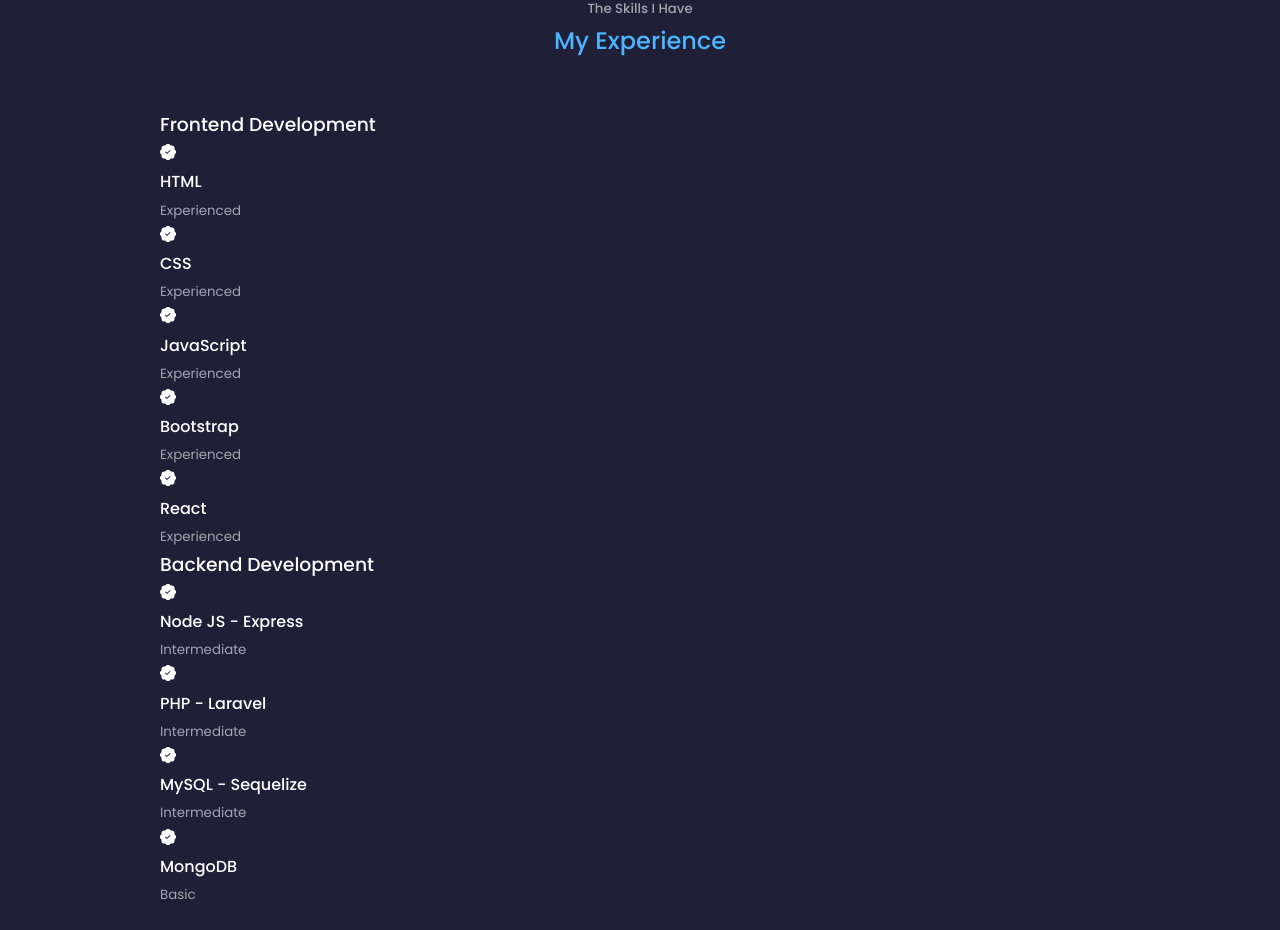
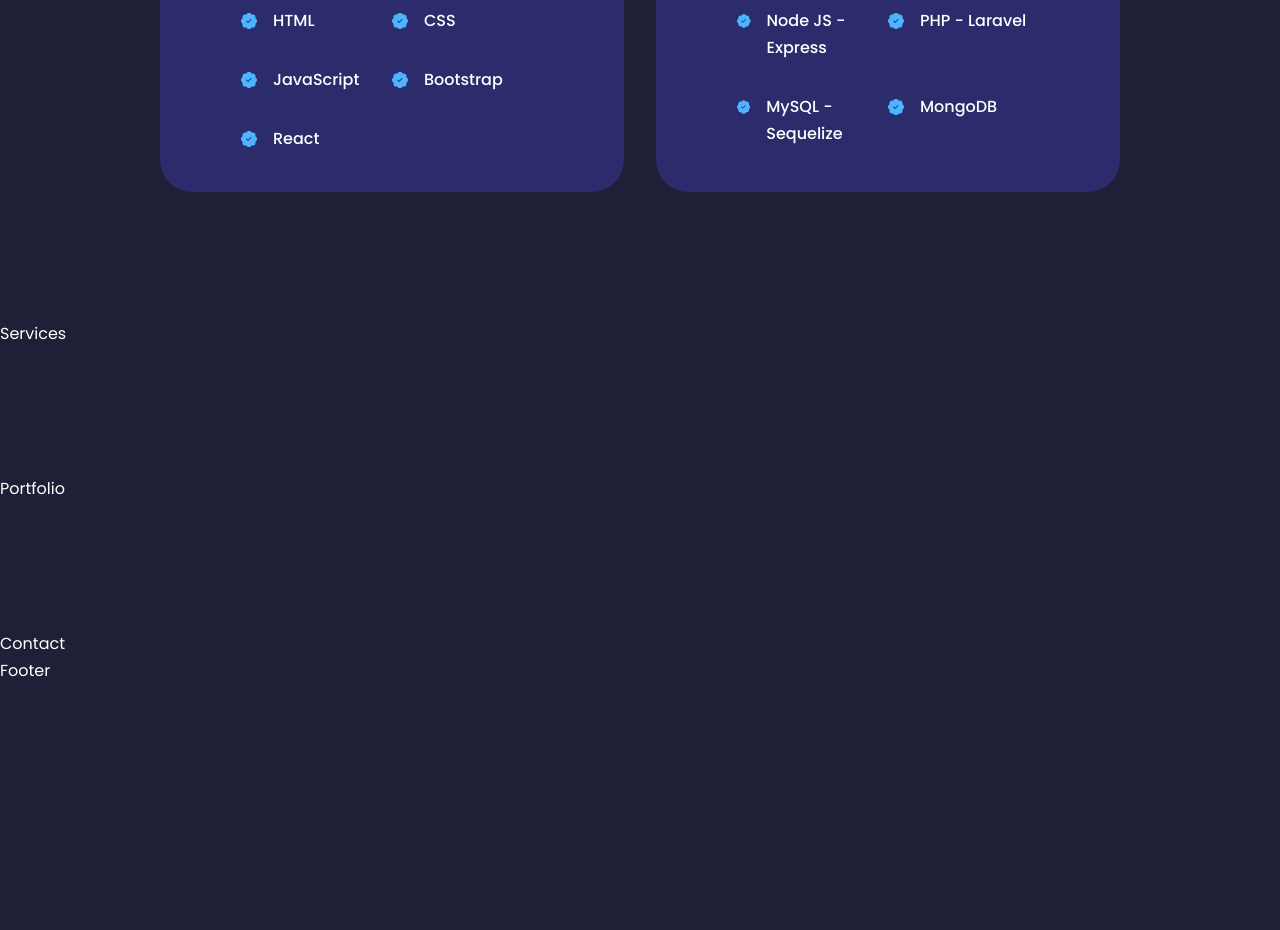
Before and after one commit to RamonFolguera/my-react-personal-portfolio-website, a React (Vite) app: page / in a window 1280 px wide. Shown: the part 1858-2788 px from the top of the page. After the commit the page ends 2542 px from the top, so only its background shows below. Built offline with nearby package versions, Linux system fonts and the light colour scheme.

Commit message:
feat: created experience section component and css styles

```diff
--- a/src/components/experience/Experience.css
+++ b/src/components/experience/Experience.css
@@ -0,0 +1,70 @@
+.experience_container {
+    display: grid;
+    grid-template-columns: 1fr 1fr;
+    gap: 2rem;
+}
+
+.experience_container > div {
+    background: var(--color-bg-variant);
+    padding: 2.4rem 5rem;
+    border-radius: 2rem;
+    border: 1px solid transparent;
+    transition: var(--transition);
+}
+
+.experience_container > div:hover {
+    background: transparent;
+    border-color: var(--color-primary-variant);
+    cursor:default;
+}
+
+.experience_container > div h3 {
+    text-align: center;
+    margin-bottom: 2rem;
+    color: var(--color-primary);
+}
+
+.experience_content {
+    display: grid;
+    grid-template-columns: 1fr 1fr;
+    row-gap: 2rem;
+}
+
+.experience_details {
+    display:flex;
+    gap: 1rem;
+}
+
+.experience_details-icons {
+    margin-top: 6px;
+    color: var(--color-primary);
+}
+
+@media screen and (max-width: 1024px) {
+
+    .experience_container {
+        grid-template-columns: 1fr;
+    }
+
+    .experience_container > div {
+        width: 80%;
+        padding: 2rem;
+        margin: 0 auto;
+    }
+
+    .experience_content {
+        padding: 1rem;
+    }
+
+  }
+
+  @media screen and (max-width: 600px) {
+    .experience_container {
+        gap: 1rem;
+    }
+
+    .experience_container > div {
+        width: 100%;
+        padding: 3rem 1rem;
+    }
+  }
--- a/src/components/experience/Experience.jsx
+++ b/src/components/experience/Experience.jsx
@@ -13,29 +13,29 @@ export const Experience = () => {
           <h3>Frontend Development</h3>
           <div className="experience_content">
             <article className="experience_details">
-              <BsPatchCheckFill/>
+              <BsPatchCheckFill className="experience_details-icons"/>
               <h4>HTML</h4>
-              <small className="text-light">Experienced</small>
+              {/* <small className="text-light">Experienced</small> */}
             </article>
             <article className="experience_details">
-              <BsPatchCheckFill/>
+              <BsPatchCheckFill className="experience_details-icons"/>
               <h4>CSS</h4>
-              <small className="text-light">Experienced</small>
+              {/* <small className="text-light">Experienced</small> */}
             </article>
             <article className="experience_details">
-              <BsPatchCheckFill/>
+              <BsPatchCheckFill className="experience_details-icons"/>
               <h4>JavaScript</h4>
-              <small className="text-light">Experienced</small>
+              {/* <small className="text-light">Experienced</small> */}
             </article>
             <article className="experience_details">
-              <BsPatchCheckFill/>
+              <BsPatchCheckFill className="experience_details-icons"/>
               <h4>Bootstrap</h4>
-              <small className="text-light">Experienced</small>
+              {/* <small className="text-light">Experienced</small> */}
             </article>
             <article className="experience_details">
-              <BsPatchCheckFill/>
+              <BsPatchCheckFill className="experience_details-icons"/>
               <h4>React</h4>
-              <small className="text-light">Experienced</small>
+              {/* <small className="text-light">Experienced</small> */}
             </article>
           </div>
         </div>
@@ -43,24 +43,24 @@ export const Experience = () => {
         <h3>Backend Development</h3>
           <div className="experience_content">
             <article className="experience_details">
-              <BsPatchCheckFill/>
+              <BsPatchCheckFill className="experience_details-icons"/>
               <h4>Node JS - Express</h4>
-              <small className="text-light">Intermediate</small>
+              {/* <small className="text-light">Intermediate</small> */}
             </article>
             <article className="experience_details">
-              <BsPatchCheckFill/>
+              <BsPatchCheckFill className="experience_details-icons"/>
               <h4>PHP - Laravel</h4>
-              <small className="text-light">Intermediate</small>
+              {/* <small className="text-light">Intermediate</small> */}
             </article>
             <article className="experience_details">
-              <BsPatchCheckFill/>
+              <BsPatchCheckFill className="experience_details-icons"/>
               <h4>MySQL - Sequelize</h4>
-              <small className="text-light">Intermediate</small>
+              {/* <small className="text-light">Intermediate</small> */}
             </article>
             <article className="experience_details">
-              <BsPatchCheckFill/>
+              <BsPatchCheckFill className="experience_details-icons"/>
               <h4>MongoDB</h4>
-              <small className="text-light">Basic</small>
+              {/* <small className="text-light">Basic</small> */}
             </article>
 
           </div>
--- a/src/index.css
+++ b/src/index.css
@@ -57,8 +57,6 @@ h1 {
 
 section {
   margin-top: 8rem;
-  height: 100vh;
-
 }
 
 section > h2, section > h5 {
```
